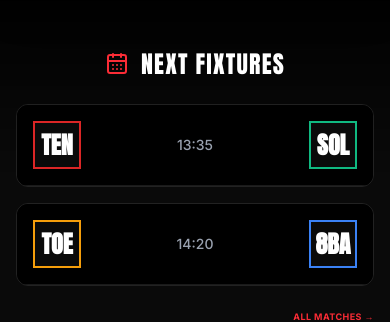
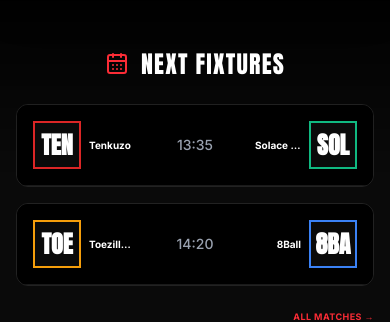
Before and after one commit to shezan2/s-rise-fl, a Next.js app: page / in a window 390 px wide. Shown: the part 860-1182 px from the top of the page. Built offline with nearby package versions, Linux system fonts and the light colour scheme.

Commit message:
Fix MatchRow proportions and visibility on mobile

```diff
--- a/src/components/MatchRow.tsx
+++ b/src/components/MatchRow.tsx
@@ -28,13 +28,15 @@ interface MatchRowProps {
 
 export default function MatchRow({ match, className, posterStyle }: MatchRowProps) {
   const teamNameClasses = posterStyle
-    ? "font-anton text-xl md:text-2xl tracking-widest uppercase text-[#eab308] hidden sm:block truncate"
-    : "font-sans font-bold text-lg hidden sm:block truncate";
+    ? "font-anton text-xs sm:text-sm md:text-xl tracking-widest uppercase text-[#eab308] truncate"
+    : "font-sans font-bold text-[10px] sm:text-xs md:text-lg truncate";
 
   return (
     <div className={cn("flex items-center justify-between p-4 border-b-[0.5px] border-white/10 bg-black hover:bg-white/5 transition-colors", className)}>
-      <div className="flex items-center gap-4 flex-1">
-        <TeamBadge initials={match.homeTeam.initials} accentColor={match.homeTeam.accentColor} />
+      <div className="flex items-center gap-2 sm:gap-4 flex-1 min-w-0">
+        <div className="shrink-0">
+          <TeamBadge initials={match.homeTeam.initials} accentColor={match.homeTeam.accentColor} />
+        </div>
         <span className={teamNameClasses}>{match.homeTeam.name}</span>
       </div>
 
@@ -60,9 +62,11 @@ export default function MatchRow({ match, className, posterStyle }: MatchRowProp
         )}
       </div>
 
-      <div className="flex items-center gap-4 flex-1 justify-end text-right">
+      <div className="flex items-center gap-2 sm:gap-4 flex-1 justify-end text-right min-w-0">
         <span className={teamNameClasses}>{match.awayTeam.name}</span>
-        <TeamBadge initials={match.awayTeam.initials} accentColor={match.awayTeam.accentColor} />
+        <div className="shrink-0">
+          <TeamBadge initials={match.awayTeam.initials} accentColor={match.awayTeam.accentColor} />
+        </div>
       </div>
     </div>
   );
```
